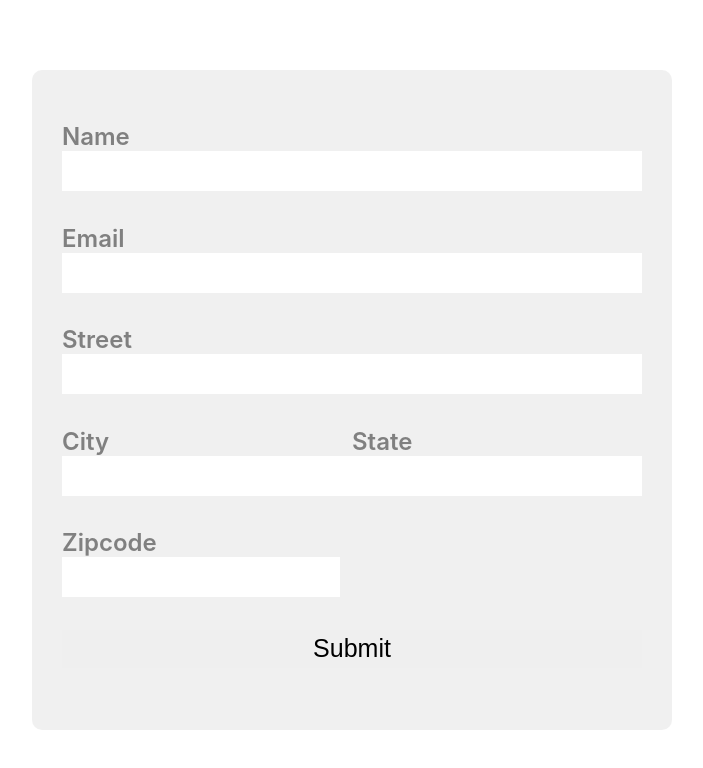
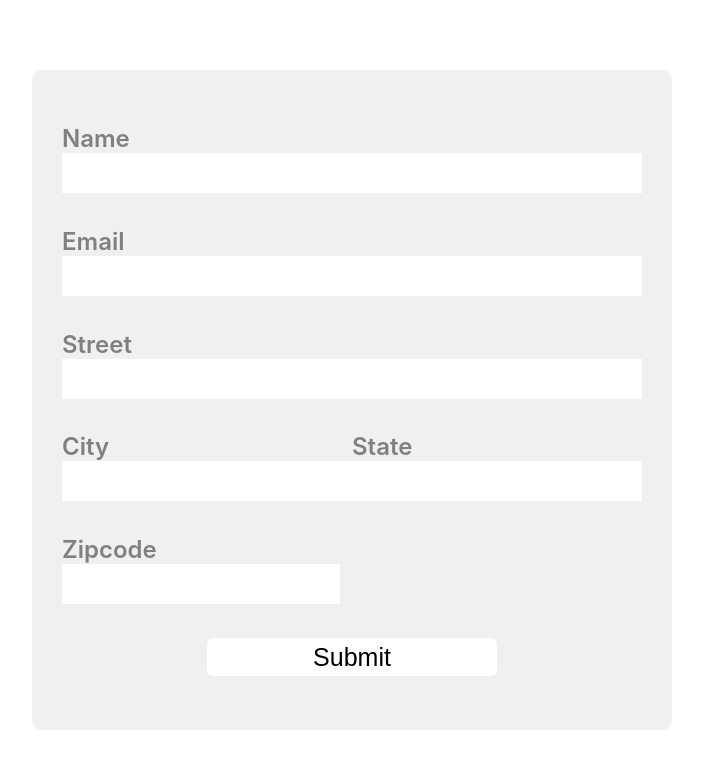
Before and after one commit to lekaren-web/devtest, a React (Create React App) app: page / in a window 1280 px wide. Shown: the top 768 px of the page, without its empty margins (288-991 px from the left). Built offline with nearby package versions, Linux system fonts and the light colour scheme; no server answers.

Commit message:
Update App.js

```diff
--- a/src/App.js
+++ b/src/App.js
@@ -112,7 +112,7 @@ const App = () => {
             <div></div>
             </div>
 
-            <input type="submit" value="Submit" />
+            <input class="submit-button" type="submit" value="Submit" />
 
         </form>
             </div>
```
